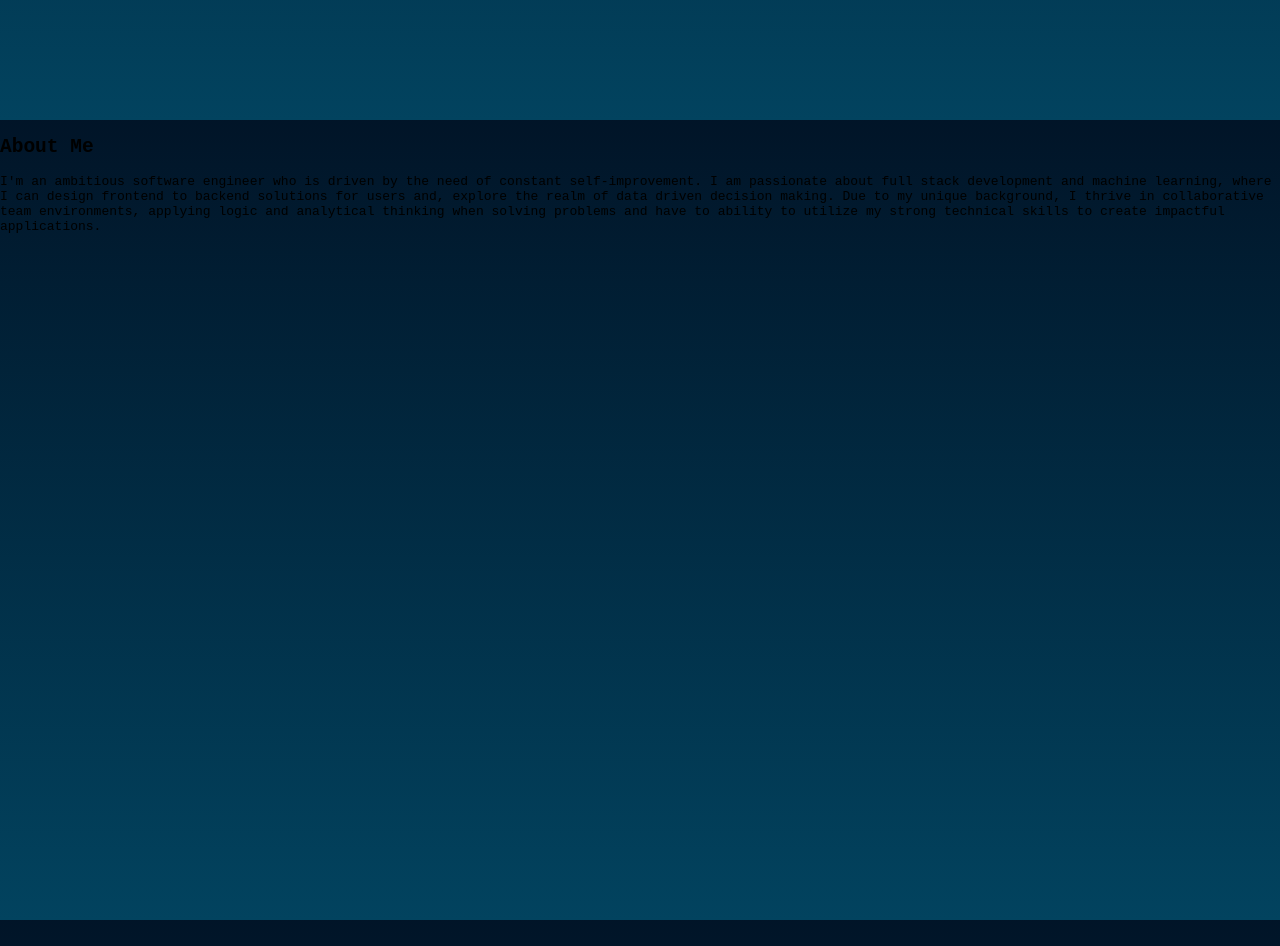
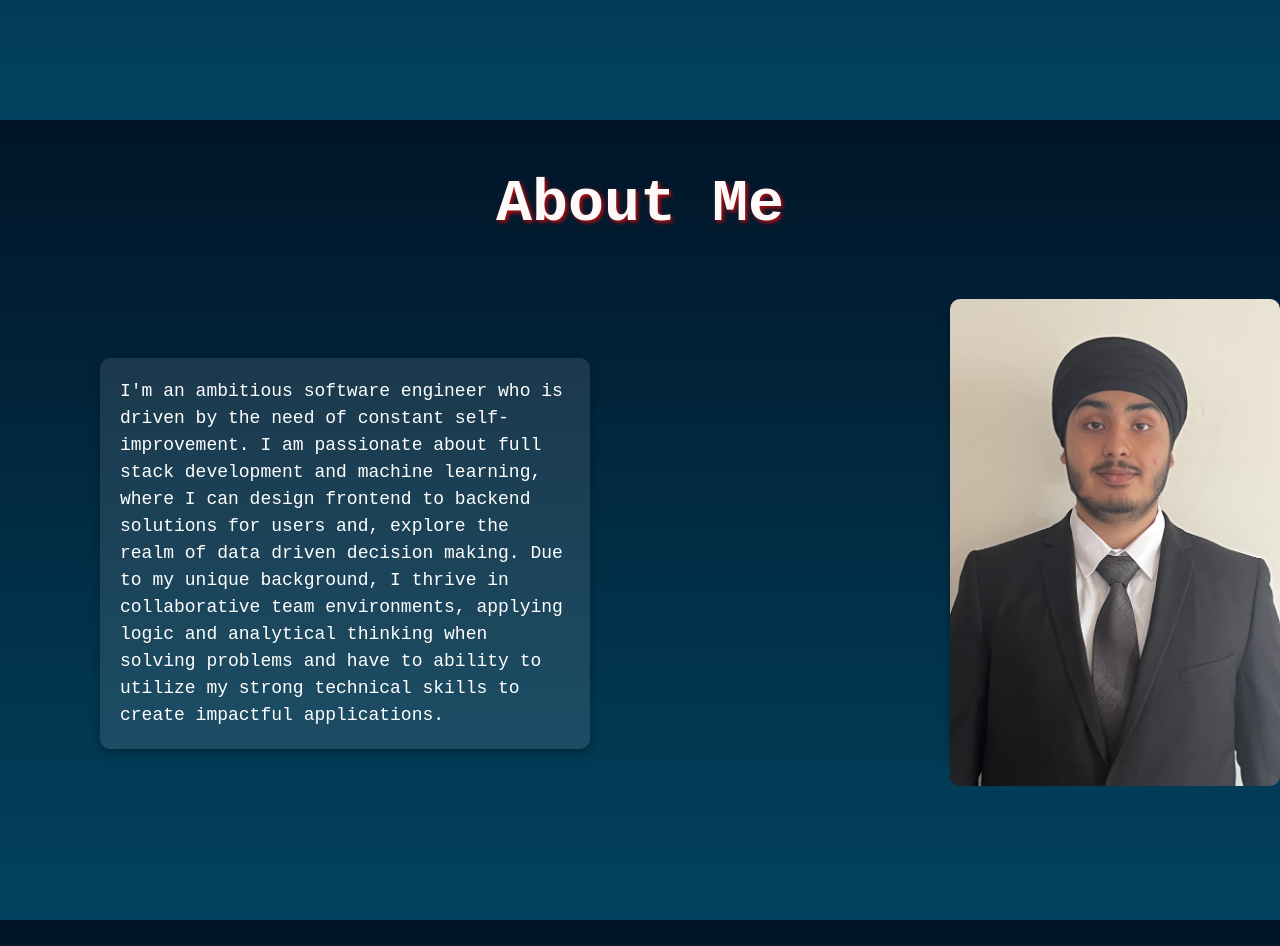
Before and after one commit to Harveer91/My-Portfolio, a React (Vite) app: page / in a window 1280 px wide. Shown: the part 700-1646 px from the top of the page. Built offline with nearby package versions, Linux system fonts and the light colour scheme.

Commit message:
Finished the about me page/section

```diff
--- a/src/App.css
+++ b/src/App.css
@@ -112,3 +112,41 @@
 #sections li a:hover{
   transform:scale(1.1);
 }
+
+#a-title{
+  font-family: monospace;
+  font-size: 60px;
+  text-align: center;
+  color: hsl(0, 100%, 99%);
+  text-shadow:2px 2px 4px hsl(0, 89%, 40%);
+}
+
+#aboutme{
+  display: flex;
+  background-color: rgba(255, 255, 255, 0.1); /* semi-transparent box */
+  padding: 20px;
+  border-radius: 10px;
+  max-width: 450px;
+  margin-left:100px;
+  margin-top:120px;
+  box-shadow: 0 4px 10px rgba(0,0,0,0.3);
+  color: white;
+  font-size: 18px;
+  line-height: 1.5;
+}
+
+#profile-image{
+  display: flex;
+  max-width: 350px;
+  max-height: 450px;
+  margin-left:950px;
+  margin-top: -450px;
+  box-shadow: 0 10px 10px rgba(0,0,0,0.3);
+
+}
+
+#profile-image img {
+  width: 100%;
+  height: 100%;
+  border-radius: 10px;
+}
--- a/src/Components/AboutMe.jsx
+++ b/src/Components/AboutMe.jsx
@@ -1,10 +1,14 @@
 function AboutMe(){
     return(
-        <div className='textbox' id='aboutme'>
-            <h1>About Me</h1>
-            <p1>I'm an ambitious software engineer who is driven by the need of constant self-improvement. I am passionate about full stack development and machine learning, where I can design frontend to backend solutions for users and, explore the realm of data driven decision making. Due to my unique background, I thrive in collaborative team environments, applying logic and analytical thinking when solving problems and have to ability to utilize my strong technical skills to create impactful applications.</p1>
-        </div>
-
+        <>
+            <h1 id="a-title">About Me</h1>
+            <div className='textbox' id='aboutme'>
+                <p1>I'm an ambitious software engineer who is driven by the need of constant self-improvement. I am passionate about full stack development and machine learning, where I can design frontend to backend solutions for users and, explore the realm of data driven decision making. Due to my unique background, I thrive in collaborative team environments, applying logic and analytical thinking when solving problems and have to ability to utilize my strong technical skills to create impactful applications.</p1>
+            </div>
+            <div id="profile-image">
+                <img src="/src/assets/profile.jpg" alt="Profile"></img>
+            </div>
+        </>
     )
 }
 
```
Also changed, not shown: src/assets/profile.jpg (added).
